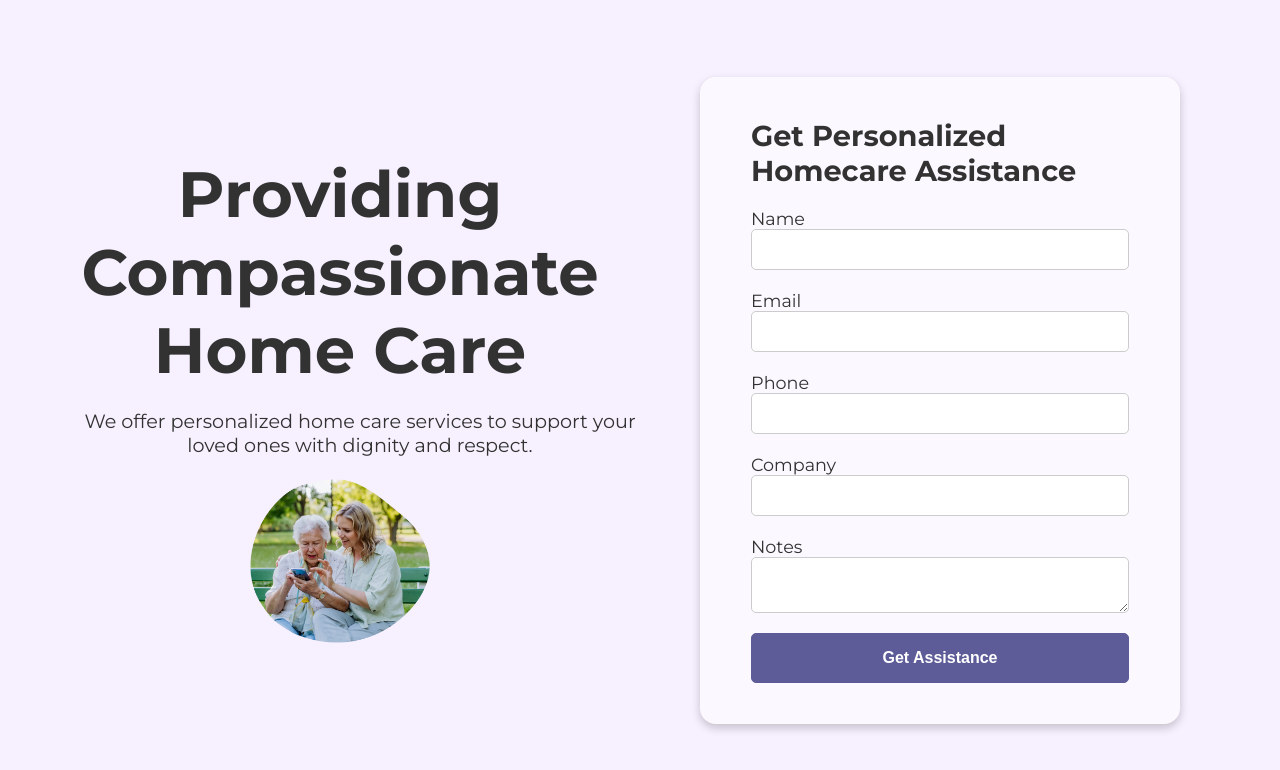
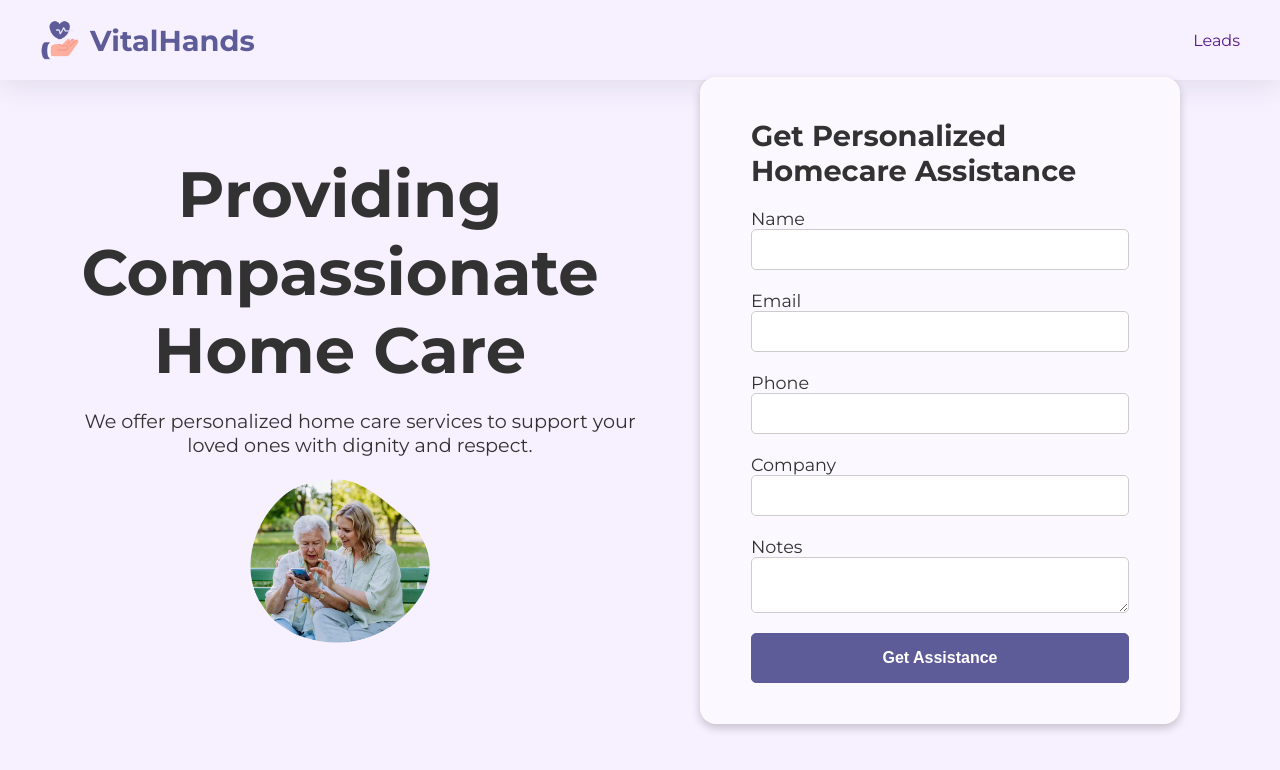
Before and after one commit to ahmedbashir-dev/leads-management-frontend, a React (Vite) app: page / in a window 1280 px wide. Shown: the top 770 px of the page. Built offline with nearby package versions, Linux system fonts and the light colour scheme.

Commit message:
Header.jsx added

```diff
--- a/src/App.jsx
+++ b/src/App.jsx
@@ -1,8 +1,10 @@
+import Header from "./components/Header";
 import Home from "./pages/Home";
 
 export default function App() {
    return(
     <div className="container">
+        <Header/>
         <Home />
     </div>
    )
--- /dev/null
+++ b/src/components/Header.jsx
@@ -0,0 +1,17 @@
+import logo from "../assets/health.png";
+
+export default function Header() {
+    return (
+        <header>
+            <div>
+                <img src={logo} alt="Vital Hands Icon" />
+                <h2>
+                    VitalHands
+                </h2>
+            </div>
+            <nav>
+                <a href="">Leads</a>
+            </nav>
+        </header>
+    )
+}
--- a/src/index.css
+++ b/src/index.css
@@ -36,7 +36,7 @@ div.container {
   display: flex;
   justify-content: center;
   align-items: center;
-  height: 100vh;
+  height: 100%;
   background: var(--background-light);
   padding: 0 40px;
 }
@@ -154,3 +154,43 @@ textarea:focus {
   border: 1px solid var(--secondary-color);
   transition: all 0.3s ease;
 }
+
+header{
+  display: flex;
+  justify-content: space-between;
+  align-items: center;
+  padding: 20px 40px;
+  background-color: var(--background-light);
+  box-shadow: rgba(149, 157, 165, 0.2) 0px 8px 24px;
+  position: fixed;
+  width: 100%;
+
+}
+
+header div{
+  display: flex;
+  align-items: center;
+  justify-content: center;
+}
+
+header img {
+  width: 40px;
+}
+header h2 {
+  font-size: 1.8rem;
+  margin-left: 10px;
+  margin-bottom: 0px;
+  margin-top: 0px;
+  color: var(--secondary-color);
+}
+
+header a{
+  text-decoration: none;
+  cursor: pointer;
+}
+
+header a:hover{
+  color: var(--secondary-color);
+  transition: all 0.3s ease;
+  text-decoration: underline;
+}
```
Also changed, not shown: src/assets/health.png (added).
